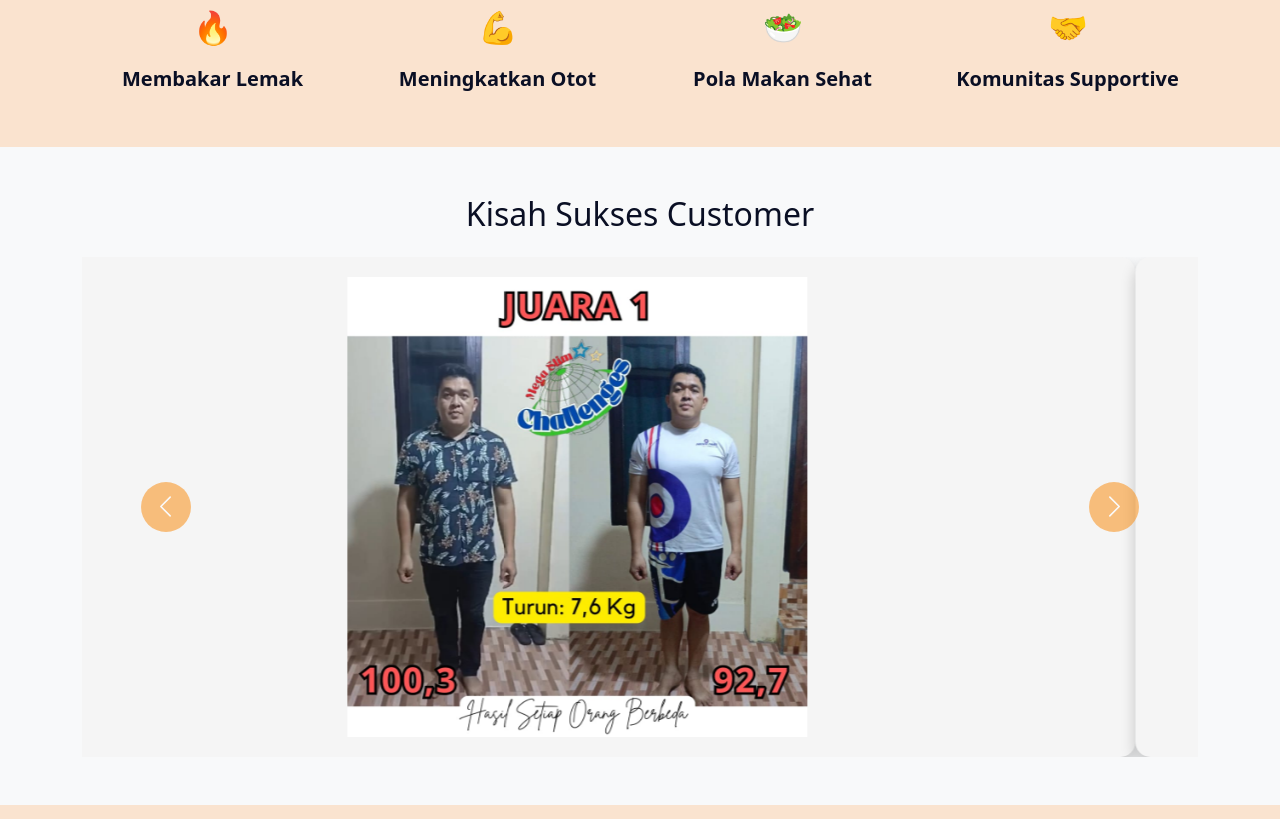
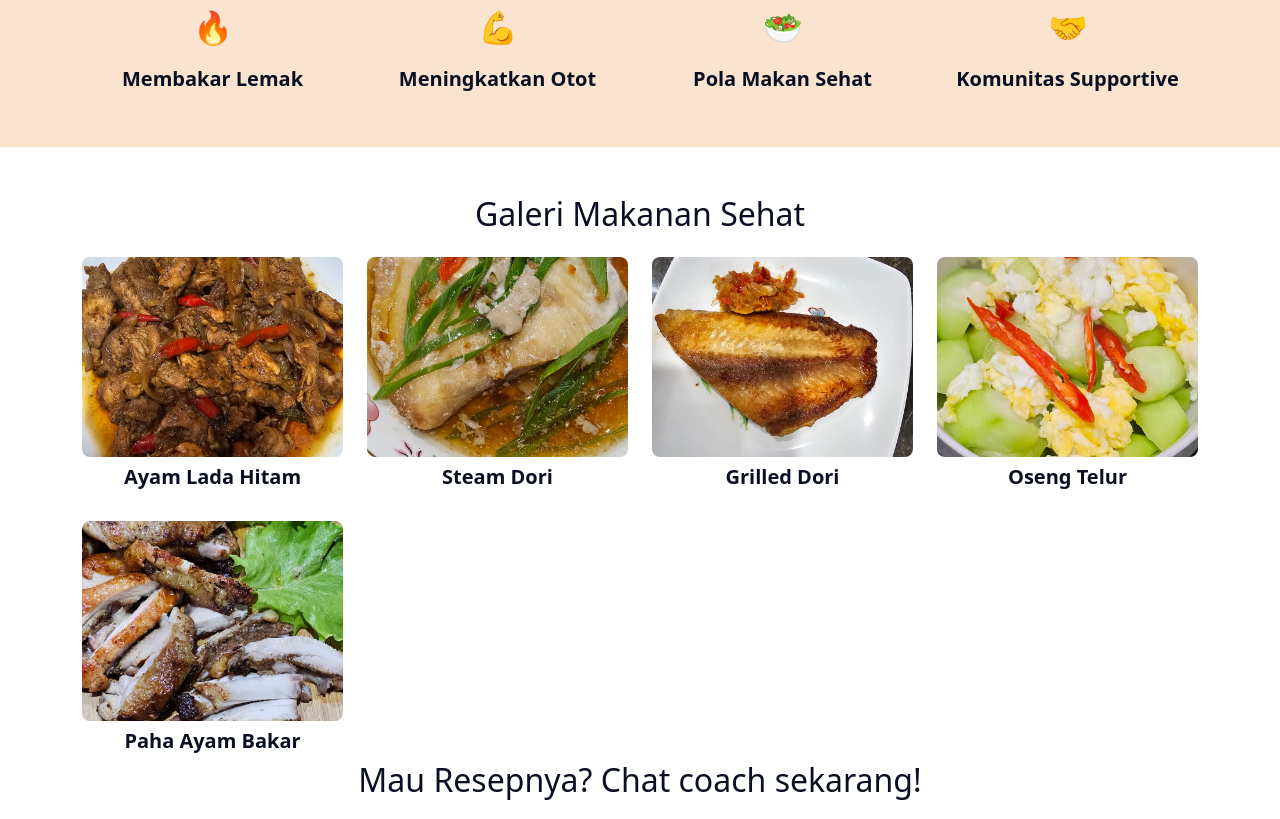
Before and after one commit to MSCCoachLiu/MSCCoachLiu.github.io, a plain HTML site: page index.html in a window 1280 px wide. Shown: the part 461-1280 px from the top of the page. Drawn offline with nearby package versions, Linux system fonts and the light colour scheme.

Commit message:
add food section

```diff
--- a/index.html
+++ b/index.html
@@ -92,6 +92,19 @@
       .carousel-item img { max-height: 300px; }
       .coach-img { width: 250px; height: 250px; }
     }
+
+    /* Gallery styling */
+    .food-img {
+      width: 100%;
+      height: 200px;
+      object-fit: cover;
+      border-radius: 8px;
+    }
+    @media (max-width: 768px) {
+      .hero { padding: 60px 0; }
+      .carousel-item img { max-height: 300px; }
+      .coach-img { width: 250px; height: 250px; }
+    }
   </style>
 </head>
 <body>
@@ -146,6 +159,47 @@
     </div>
   </div>
 </section>
+
+  <!-- Custom Food Gallery Segment -->
+  <section id="food-gallery" class="py-5 bg-white">
+    <div class="container">
+      <h2 class="text-center mb-4">Galeri Makanan Sehat</h2>
+      <div class="row row-cols-2 row-cols-md-3 row-cols-lg-4 g-4">
+        <!-- Contoh Item: ganti src dan alt -->
+        <div class="col">
+          <div class="text-center">
+            <img src="asset/Ayam Lada hitam.jpeg" alt="Ayam Lada Hitam" class="food-img mb-2">
+            <h5 class="fw-semibold">Ayam Lada Hitam</h5>
+          </div>
+        </div>
+        <div class="col">
+          <div class="text-center">
+            <img src="asset/Chinese style steam dori.jpeg" alt="Steam Dori" class="food-img mb-2">
+            <h5 class="fw-semibold">Steam Dori</h5>
+          </div>
+        </div>
+        <div class="col">
+          <div class="text-center">
+            <img src="asset/Grilled Dori korean style.jpeg" alt="Grilled Dori" class="food-img mb-2">
+            <h5 class="fw-semibold">Grilled Dori</h5>
+          </div>
+        </div>
+        <div class="col">
+          <div class="text-center">
+            <img src="asset/oseng telur.jpeg" alt="Oseng Telur" class="food-img mb-2">
+            <h5 class="fw-semibold">Oseng Telur</h5>
+          </div>
+        </div>
+        <div class="col">
+          <div class="text-center">
+            <img src="asset/Paha ayam bakar.jpeg" alt="Paha Ayam Bakar" class="food-img mb-2">
+            <h5 class="fw-semibold">Paha Ayam Bakar</h5>
+          </div>
+        </div>
+      </div>
+      <h2 class="text-center mb-4">Mau Resepnya? Chat coach sekarang!</h2>
+    </div>
+  </section>
 
 
 <!-- Carousel Section -->
```
Also changed, not shown: asset/Ayam Lada hitam.jpeg (added), asset/Chinese style steam dori.jpeg (added), asset/Grilled Dori korean style.jpeg (added), asset/Paha ayam bakar.jpeg (added), asset/oseng telur.jpeg (added).
